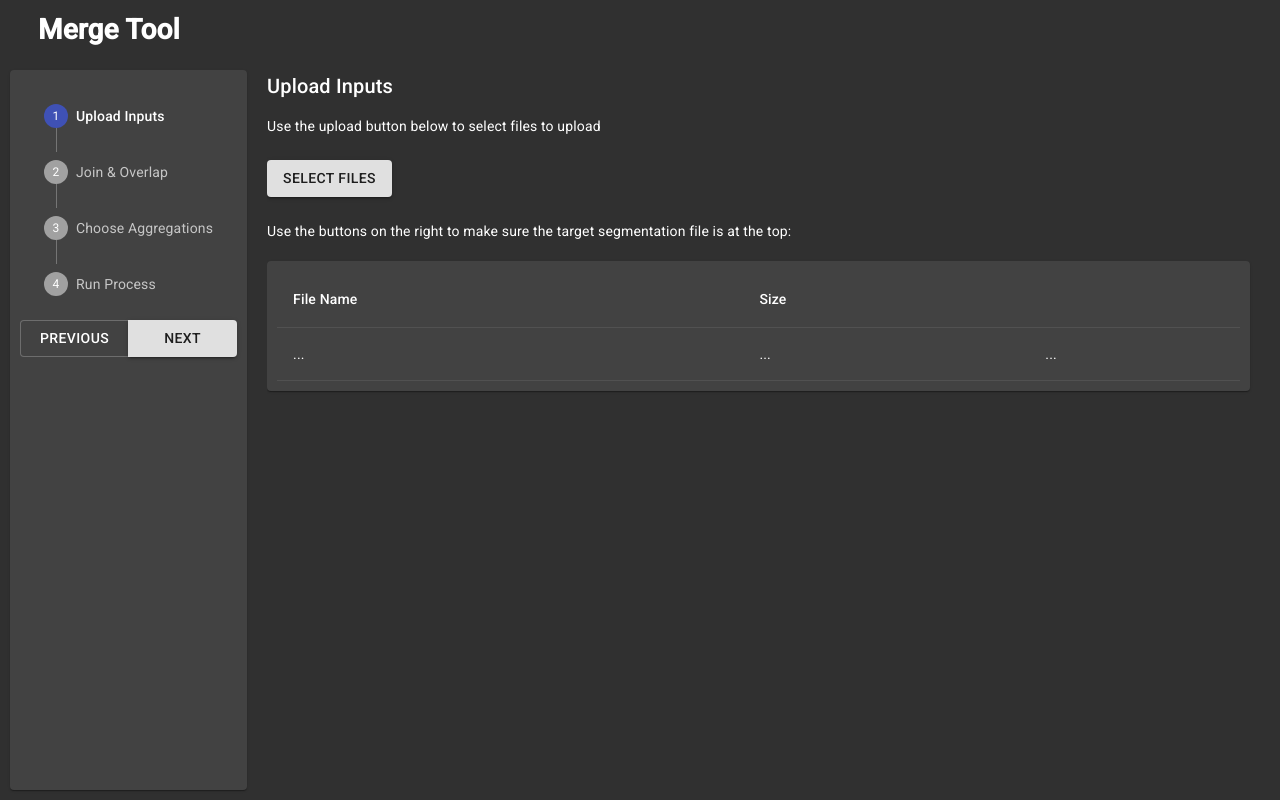
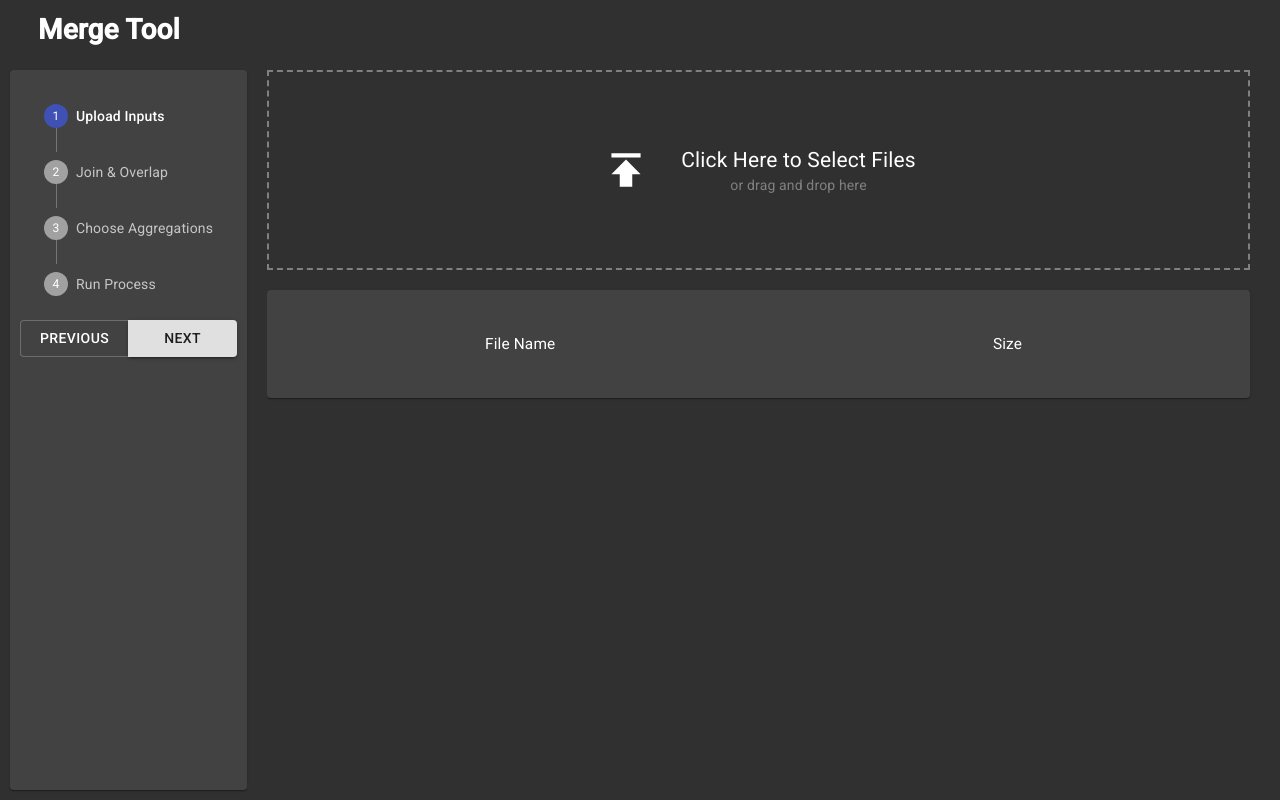
Before and after one commit to thehappycheese/MacroMergeUI, a React (Create React App) app: page / in a window 1280 px wide. Built offline with nearby package versions, Linux system fonts and the light colour scheme.

Commit message:
file upload now works

```diff
--- a/public/index.html
+++ b/public/index.html
@@ -1,5 +1,5 @@
 <!DOCTYPE html>
-<html lang="en">
+<html lang="en" style="-webkit-font-smoothing: auto;">
 
 	<head>
 		<meta charset="utf-8" />
--- a/src/App.css
+++ b/src/App.css
@@ -13,8 +13,8 @@ h1{
 	color:white
 }
 .App-Main{
-	display: grid;
-	grid-template-rows: 1fr;
+	/* display: grid;
+	grid-template-rows: 1fr; */
 	overflow-y:scroll;
 	padding-right:20px;
 }
--- a/src/App.tsx
+++ b/src/App.tsx
@@ -2,35 +2,32 @@
 import './App.css';
 
 import { Stepper, Step, StepLabel, Button, Paper, ButtonGroup } from '@material-ui/core';
-import UploadTab from './Components/UploadTab';
 import LayoutCentreColumn from './Components/LayoutCentreColumn';
 import JoinAndOverlapTab from './Components/JoinAndOverlapTab';
 import { useAppSelector, root_actions, useAppDispatch, fetch_column_details_from_csvs } from './store';
-import { useRef } from 'react';
+import { useEffect, useState } from 'react';
+import NickFileInput from './Components/NickFileInput';
 
 
 
 
 function App() {
 	let current_step = useAppSelector(store => store.current_step);
-	let file_list = useRef<FileList|null>(null);
+
+	// The list of actual File objects is not kept in the redux store,
+	//   because redux is offended by non-serialisable DOM objects
+	let [real_file_list, set_real_file_list] = useState<File[]|null>(null);
 	let dispatch = useAppDispatch();
+
+	useEffect(()=>{
+		dispatch(fetch_column_details_from_csvs(real_file_list ?? []))
+	},[dispatch, real_file_list])
+
+
 	return (
 
 		<LayoutCentreColumn min={800} max={1500}>
-			<input
-				accept=".csv"
-				style={{ display: 'none' }}
-				id="raised-button-file"
-				multiple
-				type="file"
-				onChange={e=>{
-					dispatch(fetch_column_details_from_csvs(e.target.files));
-					file_list.current = e.target.files;
-				}}
-			/>
 			<div className="App">
-
 				<header className="App-Header">
 					<h1>Merge Tool</h1>
 				</header>
@@ -60,7 +57,9 @@ function App() {
 				<div className="App-Main">
 					{
 						[
-							<UploadTab />,
+							<div className="App-Tab" >
+								<NickFileInput files={real_file_list??[]} onChange={e=>set_real_file_list(e)} accept=".csv"/>
+							</div>,
 							<JoinAndOverlapTab />
 						][current_step]
 					}
--- a/src/Components/CellManipulator.tsx
+++ b/src/Components/CellManipulator.tsx
@@ -19,7 +19,7 @@ export default function CellManipulator({column_index, row_index}:CellManipulato
 	return (
 		<TableCell style={{padding:"0px"}}>
 			<div style={{display:"flex"}}>
-				<Checkbox checked={!column_action.drop} onChange={(e)=>dispatch(root_actions.set_column_drop(row_index, column_index, !e.target.checked))} />
+				<Checkbox checked={!column_action.drop} onChange={(e)=>dispatch(root_actions.set_column_drop({row_index, column_index, drop:!e.target.checked}))} />
 				<TextField
 					disabled={column_action.drop ?? false}
 					label={column_action.name} value={column_action.rename || ""}
--- a/src/Components/JoinAndOverlapTab.css
+++ /dev/null
@@ -1,4 +0,0 @@
-
-.main_table > tbody > tr > td:first{
-	background-color: red;
-}
--- a/src/Components/JoinAndOverlapTab.tsx
+++ b/src/Components/JoinAndOverlapTab.tsx
@@ -2,7 +2,7 @@ import { Paper, Table, TableBody, TableCell, TableContainer, TableHead, TableRow
 import { zip_undefined } from '../iter';
 import { useAppSelector } from '../store';
 import CellManipulator from './CellManipulator';
-import "./JoinAndOverlapTab.css";
+
 
 
 
--- /dev/null
+++ b/src/Components/NickFileInput.css
@@ -0,0 +1,41 @@
+/* .NickFileInput{
+
+} */
+
+.NickFileInput-FileGrid{
+	display:grid;
+	grid-template-columns: 1fr minmax(auto, 3fr) auto auto 1fr;
+	gap:10px;
+}
+
+.NickFileInput-Dropzone{
+	user-select: none;
+	height:200px;
+	padding:30px;
+	text-align: center;
+	border:2px dashed grey;
+	display: grid;
+	grid-template-columns: 1fr auto auto 1fr;
+	align-content: center;
+
+}
+
+.NickFileInput-Dropzone *{
+	pointer-events: none;
+}
+.NickFileInput-Dropzone:hover{
+	border-color: antiquewhite;
+	cursor: pointer;
+}
+.NickFileInput-FileGrid{
+	margin-top:20px;
+	padding:30px;
+}
+.NickFileInput-FileGridCell, .NickFileInput-FileGridHeader{
+	padding:12px;
+	line-height: 24px;
+}
+
+.NickFileInput-FileGridHeader{
+	font-size: 110%;
+}
--- /dev/null
+++ b/src/Components/NickFileInput.tsx
@@ -0,0 +1,100 @@
+import IconButton from "@material-ui/core/IconButton";
+import PublishIcon from '@material-ui/icons/Publish';
+import DeleteIcon from '@material-ui/icons/Delete';
+import "./NickFileInput.css"
+import Paper from "@material-ui/core/Paper";
+import format_file_size from "../format_file_size";
+
+
+type NickFileInputPropTypes = {
+	files: File[];
+	onChange: (e: File[]) => void;
+	accept?: string;
+};
+
+export default function NickFileInput({files, onChange, accept=""}:NickFileInputPropTypes){
+	return (
+		<div className="NickFileInput">
+			<label
+				className="NickFileInput-Dropzone"
+				onDropCapture={(e)=>{
+					e.preventDefault()
+					e.stopPropagation()
+					e.currentTarget.style.borderColor="";
+					e.currentTarget.style.backgroundColor="";
+					onChange([
+						...files,
+						...Array.from(e.dataTransfer.items ?? [])
+						.filter(item=>item.kind==="file")
+						.map(item=>item.getAsFile())
+						.filter((item):item is File=>item!==null)
+					]);
+				}}
+				onDragOverCapture={(e)=>{
+					e.stopPropagation()
+					if(Array.from(e.dataTransfer.items).some(item=>item.kind==='file')){
+						e.preventDefault();
+					//if(e.dataTransfer.types.includes("text/csv")){
+						e.currentTarget.style.borderColor="white";
+						e.currentTarget.style.backgroundColor="rgba(255,255,255,0.1)";
+						e.dataTransfer.dropEffect="copy";
+					}else{
+						e.dataTransfer.dropEffect="none";
+					}
+				}}
+				onDragLeaveCapture={(e)=>{
+					e.stopPropagation()
+					e.currentTarget.style.borderColor="";
+					e.currentTarget.style.backgroundColor="";
+				}}
+			>
+				<div/>
+				<PublishIcon style={{ fontSize: 50 }}/>
+				<div style={{marginLeft:"30px"}}>
+					<div style={{fontSize:"1.5em"}}>Click Here to Select Files</div>
+					<div style={{color:"grey"}}>or drag and drop here</div>
+				</div>
+				<div/>
+				<input
+					type="file"
+					hidden
+					accept={accept}
+					multiple
+					onChange={(e)=>{
+							onChange([...files, ...e.target.files ?? [] ]);
+							(e.target as any).value = null;
+						}
+					}
+				/>
+			</label>
+			{
+
+				<Paper className="NickFileInput-FileGrid">
+					<div></div>
+					<div className="NickFileInput-FileGridHeader">File Name</div>
+					<div className="NickFileInput-FileGridHeader">Size</div>
+					<div></div>
+					<div></div>
+					{
+						files.map((item,index)=>[
+							<div></div>,
+							<div key={item.name+item.size+"name"} className="NickFileInput-FileGridCell">{item.name}</div>,
+							<div key={item.name+item.size+"size"} className="NickFileInput-FileGridCell">{format_file_size(item.size)}</div>,
+							<IconButton
+								 key={item.name+item.size+"remove"}
+								 onClick={
+									(remove_file_index =>
+										(e:React.MouseEvent) => onChange(files.filter((item, item_index)=>item_index !== remove_file_index))
+									)(index)
+								}
+							>
+								<DeleteIcon />
+							</IconButton>,
+							<div></div>
+						]).flat()
+					}
+				</Paper>
+			}
+		</div>
+	);
+}
--- a/src/Components/UploadTab.tsx
+++ /dev/null
@@ -1,71 +0,0 @@
-import { Button, Typography , Paper, Table, TableBody, TableCell, TableContainer, TableHead, TableRow} from '@material-ui/core';
-import format_file_size from '../format_file_size';
-import { useAppSelector, root_actions, useAppDispatch} from '../store';
-
-export default function UploadTab() {
-
-	let file_list = useAppSelector(state=>state.files);
-	let dispatch = useAppDispatch();
-
-	return (
-		<div className="App-Tab" >
-
-			<Typography variant="h6">Upload Inputs</Typography>
-
-			<p>Use the upload button below to select files to upload</p>
-
-
-
-			<label htmlFor={"raised-button-file"}>
-				<Button variant="contained" component="span" style={{margin:"10px 0" }}>
-					Select Files
-				</Button>
-			</label>
-
-			<p>Use the buttons on the right to make sure the target segmentation file is at the top:</p>
-
-			<TableContainer component={Paper} style={{marginTop:"20px", padding:"10px", width:"auto"}}>
-				<Table>
-
-					<TableHead>
-						<TableRow>
-							<TableCell variant="head">File Name</TableCell>
-							<TableCell variant="head">Size</TableCell>
-							<TableCell variant="head"></TableCell>
-						</TableRow>
-					</TableHead>
-
-					<TableBody>
-						{
-							file_list.length>0
-							?
-							file_list.map((file_action, row_index)=>
-								<TableRow key={file_action.file.name}>
-									<TableCell>{file_action.file.name}</TableCell>
-									<TableCell>{format_file_size(file_action.file.size, "SI-Full")}</TableCell>
-									<TableCell>
-										{
-											row_index===0
-											?
-											<>Target Segmentation</>
-											:
-											<Button variant="outlined" onClick={(e)=> dispatch(root_actions.move_file_to_top(row_index))}>
-												Use as Target
-											</Button>
-										}
-									</TableCell>
-								</TableRow>
-							)
-							:
-							<TableRow>
-								<TableCell>...</TableCell><TableCell>...</TableCell><TableCell>...</TableCell>
-							</TableRow>
-						}
-					</TableBody>
-
-				</Table>
-			</TableContainer>
-
-		</div>
-	);
-}
--- a/src/store.tsx
+++ b/src/store.tsx
@@ -1,4 +1,3 @@
-import { PlaylistAddOutlined } from "@material-ui/icons";
 import { configureStore,createAsyncThunk,createSlice, PayloadAction } from "@reduxjs/toolkit";
 import { TypedUseSelectorHook, useDispatch, useSelector } from "react-redux";
 import get_csv_sample from "./processing";
@@ -54,13 +53,16 @@ export interface StateType {
 	files:FileAction[],
 }
 
-export const fetch_column_details_from_csvs = createAsyncThunk<FileAction[], FileList|null, {}>(
+export const fetch_column_details_from_csvs = createAsyncThunk<FileAction[], File[], {}>(
 	"fetch_column_details_from_csvs",
-	async (files:FileList|null, thunkAPI) => {
-		let column_names = await Promise.all(Array.from(files??[]).map(file=>get_csv_sample(file)))
-		console.log(column_names)
-		return Array.from(files ?? [])
-			.map((item, index) => ({
+	async (files:File[], thunkAPI) => {
+
+		// A particularly delicious async call will wait until we got the columns from all csv inputs:
+		let column_names = await Promise.all(
+			files.map(file=>get_csv_sample(file))
+		);
+
+		return files.map((item, index) => ({
 				file:{
 					name: item.name,
 					size: item.size,
@@ -89,24 +91,21 @@ const RootSlice = createSlice({
 		prev_step:(state)=>{
 			state.current_step--;
 		},
-		move_file_to_top:{
-			prepare:(index:number)=>({type:"MOVE_FILE_TO_TOP", payload:index}),
-			reducer:(state, action:PayloadAction<number>)=>{
+
+		move_file_to_top:(state, action:PayloadAction<number>)=>{
 				let new_file_list = [...state.files];
 				let [primary_file] = new_file_list.splice(action.payload, 1);
 				state.files = [primary_file, ...new_file_list];
-			}
 		},
 
-		set_column_drop:{
-			prepare:(row_index:number, column_index:number, drop:boolean)=>({type:"COLUMN_ACTION_SET_DROP", payload:{row_index, column_index, drop}}),
-			reducer:(state, action:PayloadAction<{row_index:number, column_index:number, drop:boolean}>)=>{
-				state.files[action.payload.column_index].column_actions[action.payload.row_index].drop=action.payload.drop;
-			}
+		set_column_drop:(state, action:PayloadAction<{row_index:number, column_index:number, drop:boolean}>)=>{
+			state.files[action.payload.column_index].column_actions[action.payload.row_index].drop=action.payload.drop;
 		},
+
 		set_column_rename:(state, action:PayloadAction<{row_index:number, column_index:number, rename:string}>)=>{
 			state.files[action.payload.column_index].column_actions[action.payload.row_index].rename=action.payload.rename;
 		},
+
 	},
 	extraReducers: (builder) => {
 		builder.addCase(fetch_column_details_from_csvs.fulfilled, (state, action) => {
```
Also changed, not shown: 1 other file (tests, documents, lock files or other folders).
